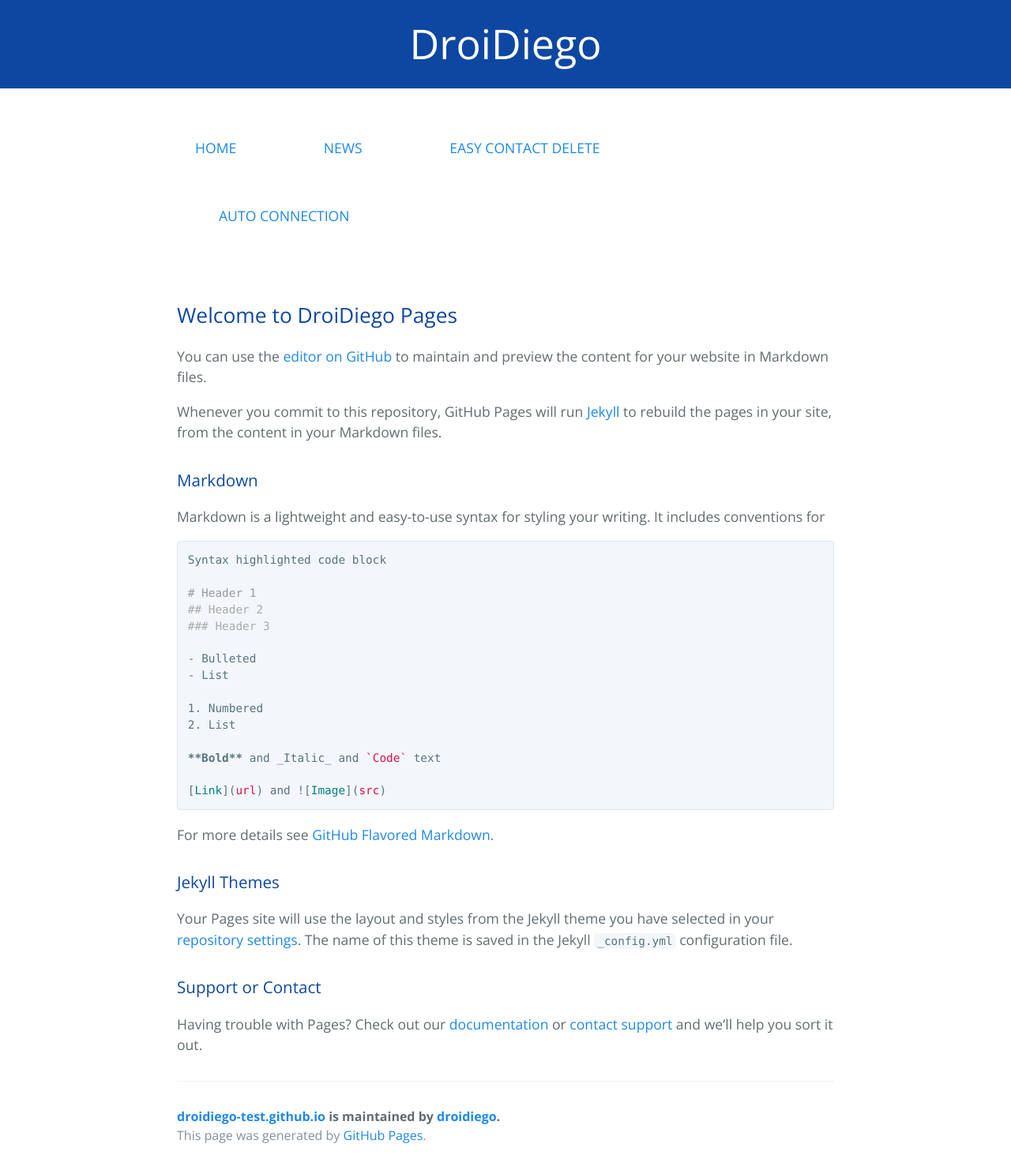
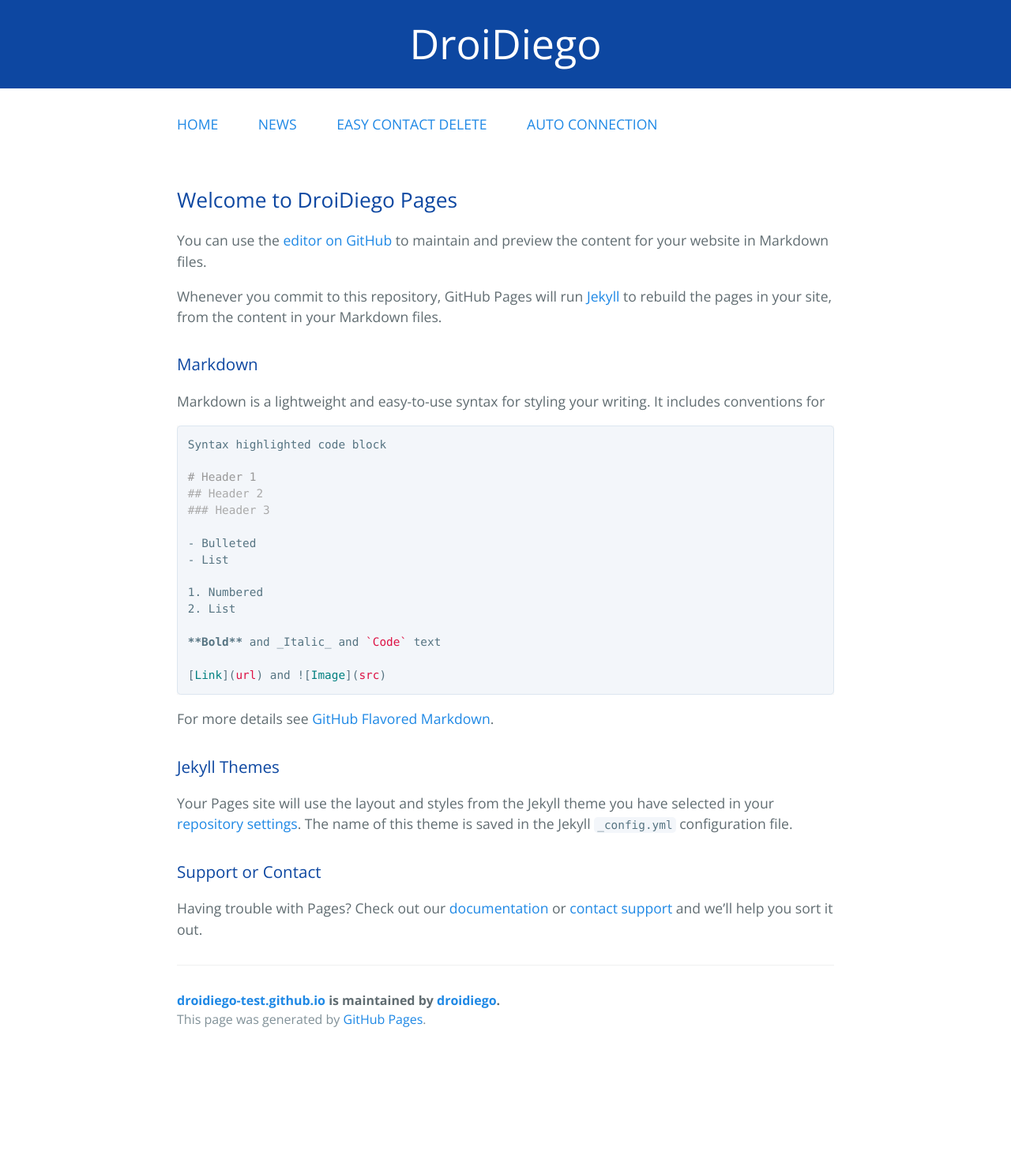
Before and after one commit to droidiego/droidiego-test.github.io, a Jekyll site: the page built from index.md, in a window 1280 px wide. Shown: the whole page at 79% size. Built offline with Jekyll 4.4.1, drawn with Linux system fonts in a browser that asks for light colours; our own code applies the rules of GitHub Pages for plain Markdown files; after the commit the page ends 1335 px from its top, so only the background shows below that.

Commit message:
Modify CSS

```diff
--- a/assets/css/style.scss
+++ b/assets/css/style.scss
@@ -36,9 +36,7 @@ h1.project-name {
 
 .header__nav-item {
 
-    display: inline-block;
     list-style-type: none;
-    margin: 0 23px;
     padding: 0;
     text-transform: uppercase;
 }
@@ -47,11 +45,13 @@ h1.project-name {
 
     .header__nav-item {
 
-        padding: 30px;
+        display: inline-block;
+        margin: 0 23px;
     }
 
     .header__nav-item:first-child {
-        padding-left: 0px;
+
+        margin-left: 0px;
     }
 }
 
```
